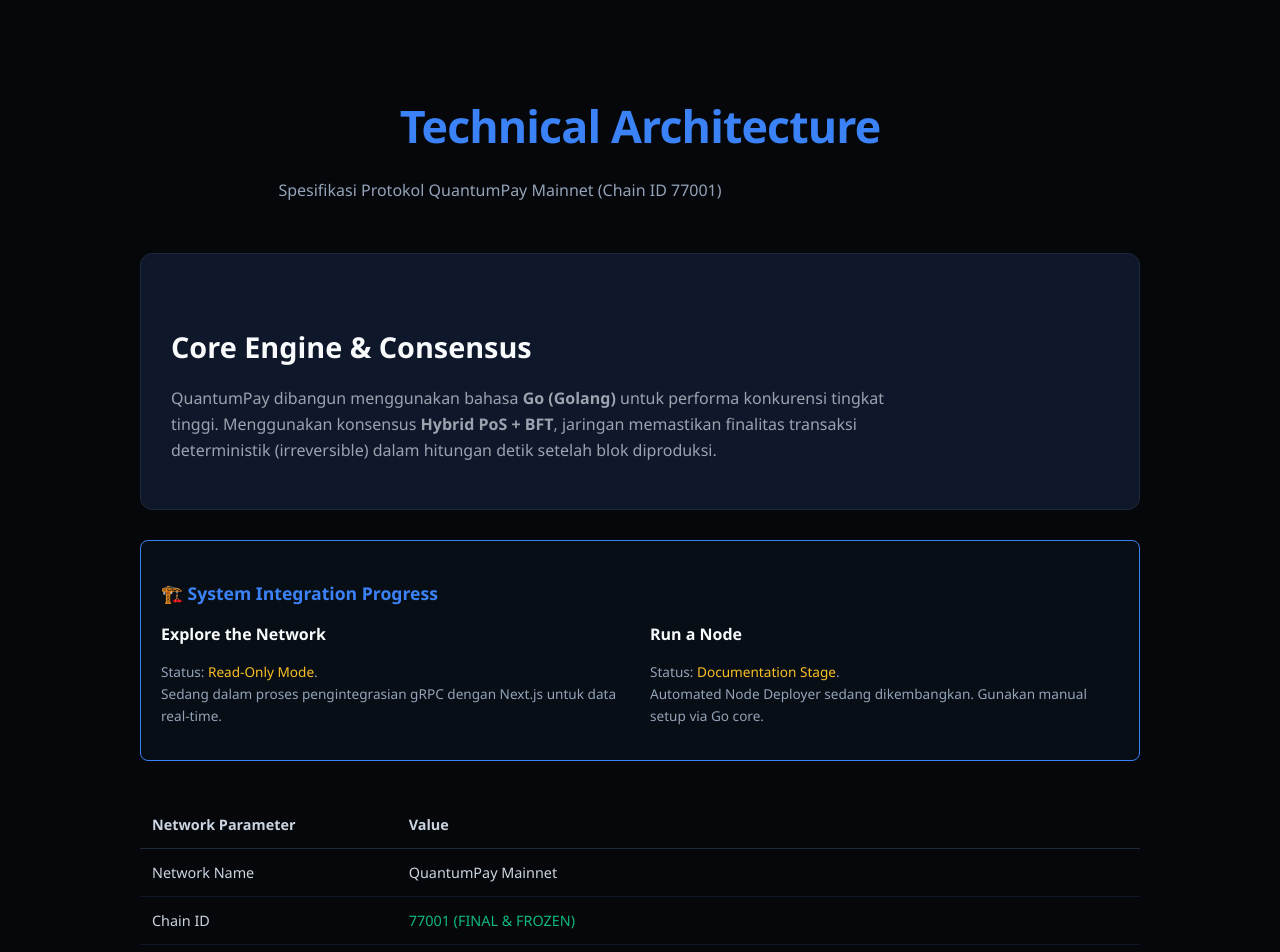
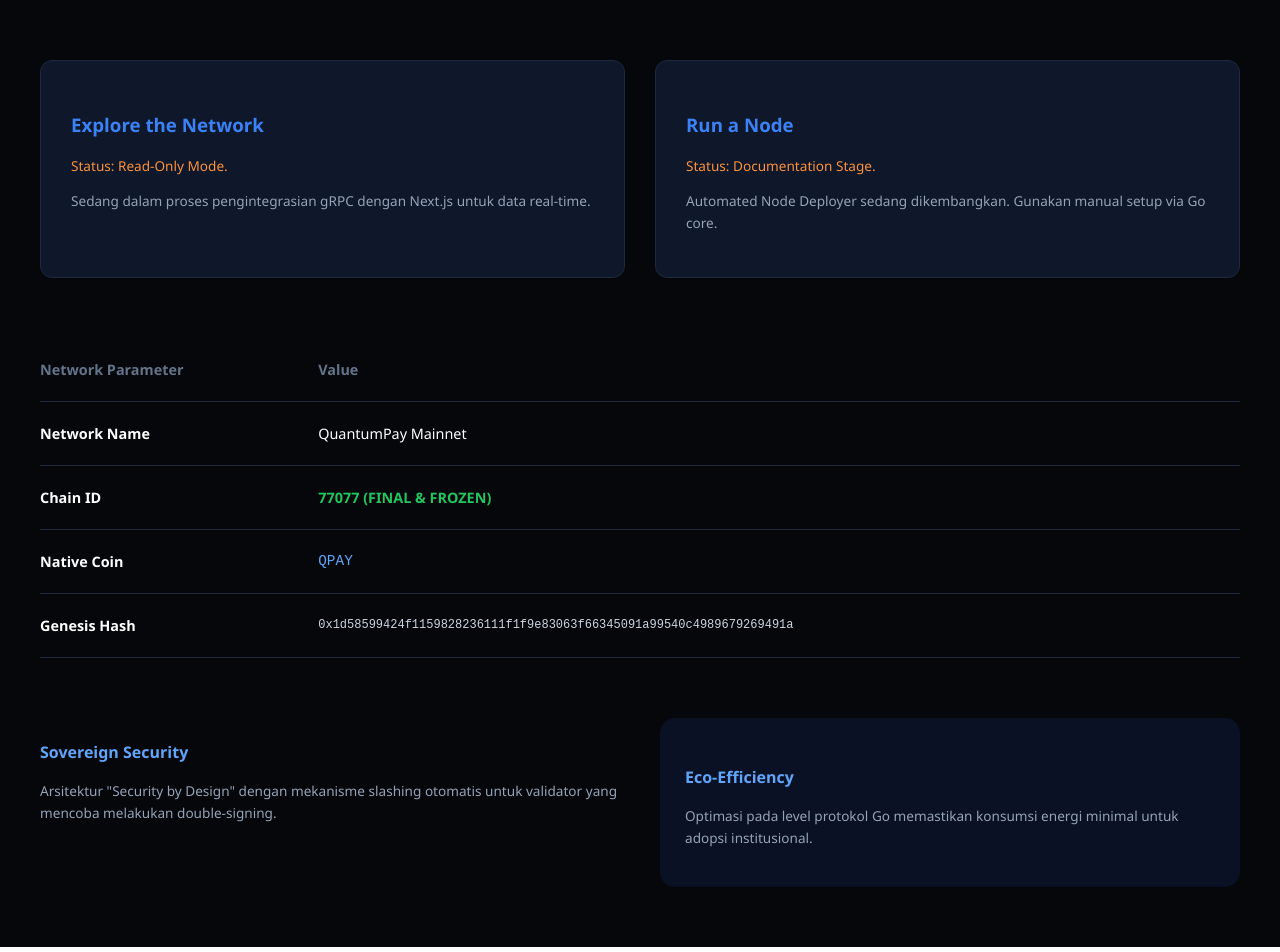
Before and after one commit to irlan7/quantumpay-web, a Next.js app: page /features in a window 1280 px wide. Shown: the top 952 px of the page. Built offline with nearby package versions, Linux system fonts and the light colour scheme.

Commit message:
Audit Sync: Update Network Identity to Chain ID 77077 and Final Genesis Hash

```diff
--- a/pages/explorer.tsx
+++ b/pages/explorer.tsx
@@ -65,7 +65,7 @@
           </div>
           <div style={cardStyle}>
             <div style={{ fontSize: '0.8rem', color: theme.textMuted }}>CHAIN_ID_STATUS</div>
-            <div style={{ fontSize: '1.5rem', fontWeight: 'bold' }}>77001 <span style={{ fontSize: '0.8rem', color: theme.accent }}>[FROZEN]</span></div>
+            <div style={{ fontSize: '1.5rem', fontWeight: 'bold' }}>77077 <span style={{ fontSize: '0.8rem', color: theme.accent }}>[FROZEN]</span></div>
           </div>
         </div>
 
@@ -75,7 +75,7 @@
           <div style={{ marginTop: '15px', overflowX: 'auto' }}>
             <p style={{ fontSize: '0.85rem' }}>
               <strong style={{ color: theme.accent }}>GENESIS_HASH:</strong><br />
-              <span style={{ fontSize: '0.75rem', wordBreak: 'break-all' }}>acc395137e5d0c28c609d011ea99d89405f07009c0bbf8933711e1a7f184edc6</span>
+              <span style={{ fontSize: '0.75rem', wordBreak: 'break-all' }}>0x1d58599424f1159828236111f1f9e83063f66345091a99540c4989679269491a</span>
             </p>
             <p style={{ fontSize: '0.85rem' }}>
               <strong style={{ color: theme.accent }}>CORE_ENGINE:</strong> Go-Lang (quantumpay-go-v1.1)
--- a/pages/features.tsx
+++ b/pages/features.tsx
@@ -1,8 +1,19 @@
-import Head from 'next/head';
+import React from 'react';
+import Head from 'next/head'; // Menambahkan import Head yang sempat hilang
 
 export default function Features() {
+  // Data Teknis Terverifikasi Audit 27 Jan 2026
+  const networkData = {
+    name: "QuantumPay Mainnet",
+    chainId: "77077", // Sesuai genesis.json
+    nativeCoin: "QPAY", // Sesuai PROJECT_IDENTITY
+    genesisHash: "0x1d58599424f1159828236111f1f9e83063f66345091a99540c4989679269491a", // Hash Panjang Final
+    status: "FINAL & FROZEN"
+  };
+
+  // Styles berdasarkan struktur file Anda (2fa22a17)
   const containerStyle: React.CSSProperties = {
-    backgroundColor: '#05070a',
+    backgroundColor: '#05070a', // Sesuai screenshot UI gelap
     color: '#ffffff',
     minHeight: '100vh',
     padding: '60px 20px',
@@ -10,20 +21,19 @@
     lineHeight: '1.6',
   };
 
+  const cardContainerStyle: React.CSSProperties = {
+    display: 'grid',
+    gridTemplateColumns: 'repeat(auto-fit, minmax(300px, 1fr))',
+    gap: '30px',
+    maxWidth: '1200px',
+    margin: '0 auto 60px auto',
+  };
+
   const cardStyle: React.CSSProperties = {
     backgroundColor: '#0f172a',
     border: '1px solid #1e293b',
     borderRadius: '12px',
     padding: '30px',
-    marginBottom: '20px',
-  };
-
-  const statusBox: React.CSSProperties = {
-    backgroundColor: 'rgba(59, 130, 246, 0.05)',
-    border: '1px solid #3b82f6',
-    borderRadius: '8px',
-    padding: '20px',
-    marginTop: '30px',
   };
 
   const tableStyle: React.CSSProperties = {
@@ -31,104 +41,95 @@
     marginTop: '40px',
     borderCollapse: 'collapse',
     fontSize: '0.9rem',
-    color: '#cbd5e1',
+    maxWidth: '1200px',
+    margin: '40px auto',
+  };
+
+  const cellStyle: React.CSSProperties = {
+    padding: '20px 0',
+    borderBottom: '1px solid #1e293b',
   };
 
   return (
     <div style={containerStyle}>
+      {/* Head Component untuk SEO dan Title */}
       <Head>
-        <title>Technical Specifications | QuantumPay Chain</title>
-        <meta name="description" content="Detailed technical features of QuantumPay Blockchain Gen 4.5" />
+        <title>QuantumPay | Sovereign Layer-1 Network</title>
+        <meta name="description" content="Infrastruktur kedaulatan digital berbasis Layer-1" />
       </Head>
 
-      <div style={{ maxWidth: '1000px', margin: '0 auto' }}>
-        <header style={{ marginBottom: '50px', textAlign: 'center' }}>
-          <h1 style={{ fontSize: '2.8rem', color: '#3b82f6', marginBottom: '10px' }}>Technical Architecture</h1>
-          <p style={{ color: '#94a3b8' }}>Spesifikasi Protokol QuantumPay Mainnet (Chain ID 77001)</p>
-        </header>
+      <div style={{ maxWidth: '1200px', margin: '0 auto' }}>
 
-        {/* Core Engine Section */}
-        <section style={cardStyle}>
-          <h2 style={{ color: '#f8fafc', marginBottom: '15px' }}>Core Engine & Consensus</h2>
-          <p>
-            QuantumPay dibangun menggunakan bahasa <strong>Go (Golang)</strong> untuk performa konkurensi tingkat tinggi.
-            Menggunakan konsensus <strong>Hybrid PoS + BFT</strong>, jaringan memastikan finalitas transaksi
-            deterministik (irreversible) dalam hitungan detik setelah blok diproduksi.
-          </p>
-        </section>
+        {/* Header Section */}
+        <div style={cardContainerStyle}>
+          <div style={cardStyle}>
+            <h3 style={{ color: '#3b82f6', marginBottom: '15px' }}>Explore the Network</h3>
+            <p style={{ color: '#fb923c', fontSize: '0.85rem', marginBottom: '10px' }}>Status: Read-Only Mode.</p>
+            <p style={{ color: '#94a3b8', fontSize: '0.85rem' }}>
+              Sedang dalam proses pengintegrasian gRPC dengan Next.js untuk data real-time.
+            </p>
+          </div>
 
-        {/* Integration Status (The "Under Construction" Part) */}
-        <section style={statusBox}>
-          <h3 style={{ color: '#3b82f6', fontSize: '1.1rem', marginBottom: '15px' }}>🏗️ System Integration Progress</h3>
-          <div style={{ display: 'grid', gridTemplateColumns: 'repeat(auto-fit, minmax(200px, 1fr))', gap: '20px' }}>
-            <div>
-              <strong style={{ display: 'block', color: '#f8fafc' }}>Explore the Network</strong>
-              <p style={{ fontSize: '0.85rem', color: '#94a3b8' }}>
-                Status: <span style={{ color: '#fbbf24' }}>Read-Only Mode</span>. <br />
-                Sedang dalam proses pengintegrasian gRPC dengan Next.js untuk data real-time.
-              </p>
-            </div>
-            <div>
-              <strong style={{ display: 'block', color: '#f8fafc' }}>Run a Node</strong>
-              <p style={{ fontSize: '0.85rem', color: '#94a3b8' }}>
-                Status: <span style={{ color: '#fbbf24' }}>Documentation Stage</span>. <br />
-                Automated Node Deployer sedang dikembangkan. Gunakan manual setup via Go core.
-              </p>
-            </div>
+          <div style={cardStyle}>
+            <h3 style={{ color: '#3b82f6', marginBottom: '15px' }}>Run a Node</h3>
+            <p style={{ color: '#fb923c', fontSize: '0.85rem', marginBottom: '10px' }}>Status: Documentation Stage.</p>
+            <p style={{ color: '#94a3b8', fontSize: '0.85rem' }}>
+              Automated Node Deployer sedang dikembangkan. Gunakan manual setup via Go core.
+            </p>
           </div>
-        </section>
+        </div>
 
-        {/* Network Identity Table */}
+        {/* Technical Parameters Table */}
         <table style={tableStyle}>
           <thead>
-            <tr style={{ textAlign: 'left', borderBottom: '1px solid #1e293b' }}>
-              <th style={{ padding: '12px' }}>Network Parameter</th>
-              <th style={{ padding: '12px' }}>Value</th>
+            <tr>
+              <th style={{ ...cellStyle, textAlign: 'left', color: '#64748b' }}>Network Parameter</th>
+              <th style={{ ...cellStyle, textAlign: 'left', color: '#64748b' }}>Value</th>
             </tr>
           </thead>
           <tbody>
-            <tr style={{ borderBottom: '1px solid #0f172a' }}>
-              <td style={{ padding: '12px' }}>Network Name</td>
-              <td style={{ padding: '12px' }}>QuantumPay Mainnet</td>
+            <tr>
+              <td style={{ ...cellStyle, fontWeight: 'bold' }}>Network Name</td>
+              <td style={cellStyle}>{networkData.name}</td>
             </tr>
-            <tr style={{ borderBottom: '1px solid #0f172a' }}>
-              <td style={{ padding: '12px' }}>Chain ID</td>
-              <td style={{ padding: '12px', color: '#10b981' }}>77001 (FINAL & FROZEN)</td>
+            <tr>
+              <td style={{ ...cellStyle, fontWeight: 'bold' }}>Chain ID</td>
+              <td style={{ ...cellStyle, color: '#22c55e', fontWeight: 'bold' }}>
+                {networkData.chainId} ({networkData.status})
+              </td>
             </tr>
-            <tr style={{ borderBottom: '1px solid #0f172a' }}>
-              <td style={{ padding: '12px' }}>Native Coin</td>
-              <td style={{ padding: '12px' }}>$QP</td>
+            <tr>
+              <td style={{ ...cellStyle, fontWeight: 'bold' }}>Native Coin</td>
+              <td style={{ ...cellStyle, color: '#60a5fa', fontFamily: 'monospace' }}>
+                {networkData.nativeCoin}
+              </td>
             </tr>
-            <tr style={{ borderBottom: '1px solid #0f172a' }}>
-              <td style={{ padding: '12px' }}>Genesis Hash</td>
-              <td style={{ padding: '12px', fontSize: '0.75rem', fontFamily: 'monospace' }}>
-                acc395137e5d0c28c609d011ea99d89405f07009c0bbf8933711e1a7f184edc6
+            <tr>
+              <td style={{ ...cellStyle, fontWeight: 'bold' }}>Genesis Hash</td>
+              <td style={{ ...cellStyle, fontSize: '0.75rem', fontFamily: 'monospace', color: '#cbd5e1', wordBreak: 'break-all' }}>
+                {networkData.genesisHash}
               </td>
             </tr>
           </tbody>
         </table>
 
-        {/* Security & Scalability */}
-        <div style={{ display: 'grid', gridTemplateColumns: 'repeat(auto-fit, minmax(300px, 1fr))', gap: '20px', marginTop: '40px' }}>
-          <div style={cardStyle}>
-            <h3 style={{ color: '#3b82f6', marginBottom: '10px' }}>Sovereign Security</h3>
-            <p style={{ fontSize: '0.9rem', color: '#94a3b8' }}>
+        {/* Footer Info */}
+        <div style={{ display: 'grid', gridTemplateColumns: '1fr 1fr', gap: '40px', marginTop: '60px' }}>
+          <div>
+            <h4 style={{ color: '#60a5fa', marginBottom: '15px' }}>Sovereign Security</h4>
+            <p style={{ color: '#94a3b8', fontSize: '0.85rem' }}>
               Arsitektur "Security by Design" dengan mekanisme slashing otomatis untuk validator
-              yang mencoba melakukan double-signing atau offline dalam waktu lama.
+              yang mencoba melakukan double-signing.
             </p>
           </div>
-          <div style={cardStyle}>
-            <h3 style={{ color: '#3b82f6', marginBottom: '10px' }}>Eco-Efficiency</h3>
-            <p style={{ fontSize: '0.9rem', color: '#94a3b8' }}>
-              Optimasi pada level protokol Go memastikan konsumsi energi minimal,
-              memenuhi standar ESG untuk adopsi institusional dan nasional.
+          <div style={{ backgroundColor: 'rgba(30, 58, 138, 0.2)', padding: '25px', borderRadius: '15px' }}>
+            <h4 style={{ color: '#60a5fa', marginBottom: '15px' }}>Eco-Efficiency</h4>
+            <p style={{ color: '#94a3b8', fontSize: '0.85rem' }}>
+              Optimasi pada level protokol Go memastikan konsumsi energi minimal untuk adopsi institusional.
             </p>
           </div>
         </div>
 
-        <footer style={{ marginTop: '80px', textAlign: 'center', color: '#475569', fontSize: '0.8rem' }}>
-          Mainnet Launch: 16 January 2026 | Distributed Protocol v1.1
-        </footer>
       </div>
     </div>
   );
--- a/pages/index.tsx
+++ b/pages/index.tsx
@@ -20,7 +20,7 @@
           <p style={{ color: '#94a3b8', fontSize: '1.4rem', maxWidth: '750px', margin: '0 auto', lineHeight: '1.6' }}>
             Infrastruktur kedaulatan digital berbasis Layer-1 dengan konsensus BFT berkecepatan tinggi.
             <span style={{ color: '#3b82f6', display: 'block', marginTop: '10px', fontWeight: 'bold' }}>
-              Chain ID: 77001 [FROZEN]
+              Chain ID: 77077 [FROZEN]
             </span>
           </p>
 
--- a/pages/run-node.tsx
+++ b/pages/run-node.tsx
@@ -56,7 +56,7 @@
           <h3>3. KONFIGURASI_GENESIS</h3>
           <p style={{ fontSize: '0.9rem' }}>Pastikan Hash Genesis Anda cocok dengan Mainnet:</p>
           <div style={{ ...codeBox, color: '#fbbf24' }}>
-            GENESIS_HASH: acc395137e5d0c28c609d011ea99d89405f07009c0bbf8933711e1a7f184edc6
+            GENESIS_HASH: 0x1d58599424f1159828236111f1f9e83063f66345091a99540c4989679269491a
           </div>
         </section>
 
```
